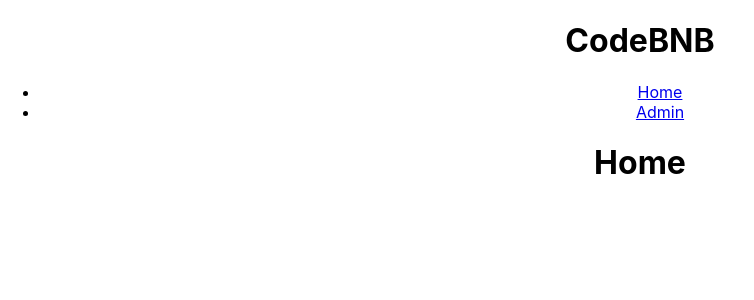
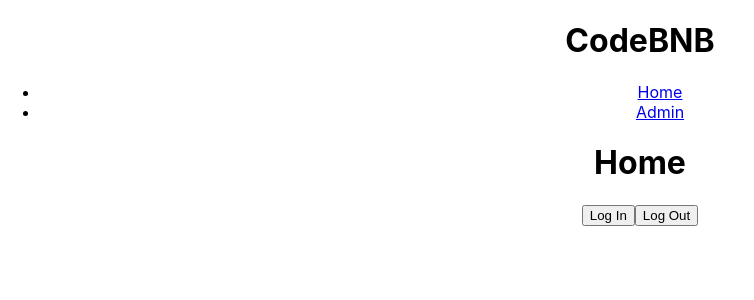
Before and after one commit to Cetins/bnb-front-end, a React (Create React App) app: page / in a window 1280 px wide. Shown: the top 300 px of the page, without its empty margins (0-754 px from the left). Built offline with nearby package versions, Linux system fonts and the light colour scheme.

Commit message:
auth0 configured

```diff
--- a/package.json
+++ b/package.json
@@ -3,6 +3,7 @@
   "version": "0.1.0",
   "private": true,
   "dependencies": {
+    "@auth0/auth0-react": "^1.10.2",
     "@testing-library/jest-dom": "^5.16.5",
     "@testing-library/react": "^13.3.0",
     "@testing-library/user-event": "^13.5.0",
--- a/src/admin/Admin.jsx
+++ b/src/admin/Admin.jsx
@@ -14,7 +14,7 @@
     return (
         <div>
             <p>admin</p>
-            <img src={require("../images/spacejoy-YI2YkyaREHk-unsplash.jpg")} alt="propertyphoto" />
+            {/* <img src={require("../images/spacejoy-YI2YkyaREHk-unsplash.jpg")} alt="propertyphoto" /> */}
             <GuestList guests={guests} />
         </div>
     )
--- a/src/home/Home.jsx
+++ b/src/home/Home.jsx
@@ -1,11 +1,16 @@
 import React, { useEffect, useState } from "react";
-import GuestService from "../services/GuestService";
+import LoginButton from "../login/LoginButton";
+import LogoutButton from "../login/LogoutButton";
+import Profile from "../login/Profile";
 
 const Home = () => {
 
     return (
         <>
             <h1>Home</h1>
+            <LoginButton />
+            <LogoutButton />
+            <Profile />
         </>
     )
 }
--- a/src/index.js
+++ b/src/index.js
@@ -3,12 +3,17 @@
 import './index.css';
 import App from './App';
 import reportWebVitals from './reportWebVitals';
+import { Auth0Provider } from '@auth0/auth0-react';
 
 const root = ReactDOM.createRoot(document.getElementById('root'));
 root.render(
-  <React.StrictMode>
+  <Auth0Provider
+    domain="dev-ugqnv0bx.eu.auth0.com"
+    clientId="gmeNEwGZLyPnWiJcmnDo4VWjrCHHZJap"
+    redirectUri={window.location.origin}
+  >
     <App />
-  </React.StrictMode>
+  </Auth0Provider>
 );
 
 // If you want to start measuring performance in your app, pass a function
--- /dev/null
+++ b/src/login/LoginButton.jsx
@@ -0,0 +1,10 @@
+import React from "react";
+import { useAuth0 } from "@auth0/auth0-react";
+
+const LoginButton = () => {
+  const { loginWithRedirect } = useAuth0();
+
+  return <button onClick={() => loginWithRedirect()}>Log In</button>;
+};
+
+export default LoginButton;
--- /dev/null
+++ b/src/login/LogoutButton.jsx
@@ -0,0 +1,14 @@
+import React from "react";
+import { useAuth0 } from "@auth0/auth0-react";
+
+const LogoutButton = () => {
+  const { logout } = useAuth0();
+
+  return (
+    <button onClick={() => logout({ returnTo: window.location.origin })}>
+      Log Out
+    </button>
+  );
+};
+
+export default LogoutButton;
--- /dev/null
+++ b/src/login/Profile.jsx
@@ -0,0 +1,22 @@
+import React from "react";
+import { useAuth0 } from "@auth0/auth0-react";
+
+const Profile = () => {
+  const { user, isAuthenticated, isLoading } = useAuth0();
+
+  if (isLoading) {
+    return <div>Loading ...</div>;
+  }
+
+  return (
+    isAuthenticated && (
+      <div>
+        <img src={user.picture} alt={user.name} />
+        <h2>{user.name}</h2>
+        <p>{user.email}</p>
+      </div>
+    )
+  );
+};
+
+export default Profile;
```
Also changed, not shown: 1 other file (tests, documents, lock files or other folders).
